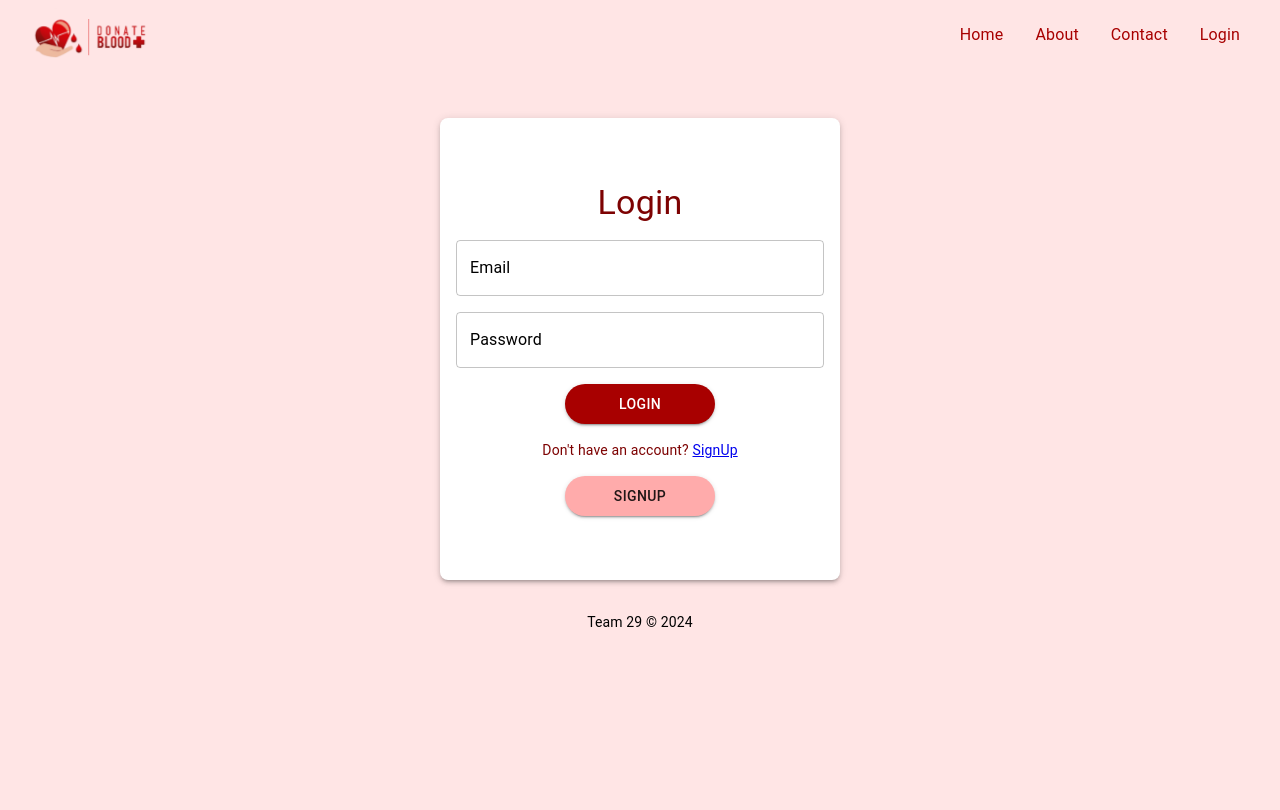
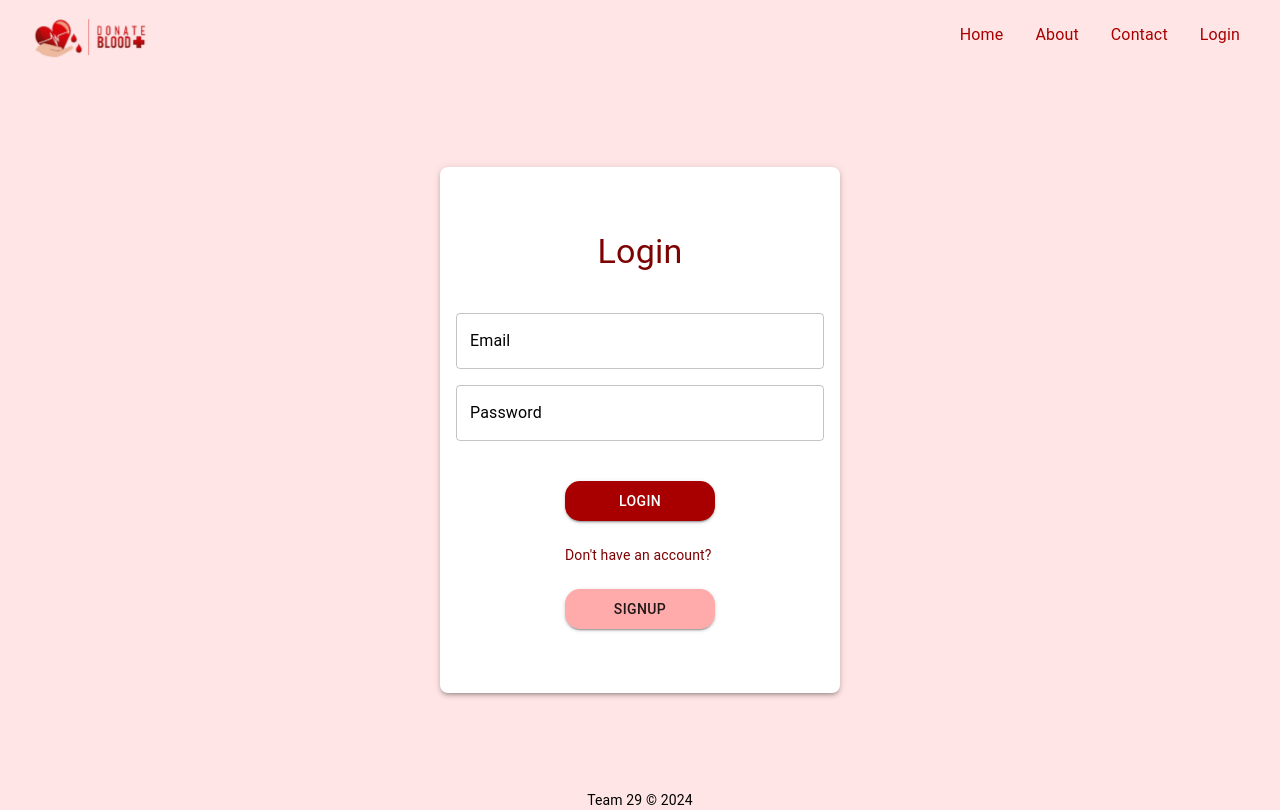
Before and after one commit to tharushasamarawickrama/rad-project-frontend, a React (Create React App) app: page /login in a window 1280 px wide. Built offline with nearby package versions, Linux system fonts and the light colour scheme.

Commit message:
Refactor button and login page styles

```diff
--- a/src/App.jsx
+++ b/src/App.jsx
@@ -47,7 +47,7 @@
       MuiButton: {
         styleOverrides: {
           root: {
-            borderRadius: 20,
+            borderRadius: 15,
             width: 150,
             height: 40,
           },
--- a/src/pages/Login.jsx
+++ b/src/pages/Login.jsx
@@ -23,7 +23,7 @@
     <Container maxWidth="sm">
       <Box
         sx={{
-          my: 4,
+          height: "90vh",
           display: "flex",
           justifyContent: "center",
           alignItems: "center",
@@ -35,7 +35,6 @@
           sx={{
             px: 2,
             py: 8,
-            mt: 2,
             borderRadius: 2,
             display: "flex",
             flexDirection: "column",
@@ -47,7 +46,14 @@
             },
           }}
         >
-          <Typography variant="h4">Login</Typography>
+          <Typography
+            variant="h4"
+            sx={{
+              mb: 3,
+            }}
+          >
+            Login
+          </Typography>
           <TextField
             label="Email"
             type="email"
@@ -60,15 +66,22 @@
             value={password}
             onChange={(e) => setPassword(e.target.value)}
           />
+          <Box
+            sx={{
+              display: "flex",
+              flexDirection: "column",
+              gap: 3,
+              mt: 3,
+            }}
+          >
             <Button variant="contained" color="primary" onClick={handleLogin}>
               Login
             </Button>
-          <Typography variant="body2">
-            Don't have an account? <NavLink to="/signup">SignUp</NavLink>
-          </Typography>
+            <Typography variant="body2">Don't have an account?</Typography>
             <Button variant="contained" color="secondary">
               SignUp
             </Button>
+          </Box>
         </Paper>
       </Box>
     </Container>
```
Lines whose indentation alone changed are shown as unchanged.
